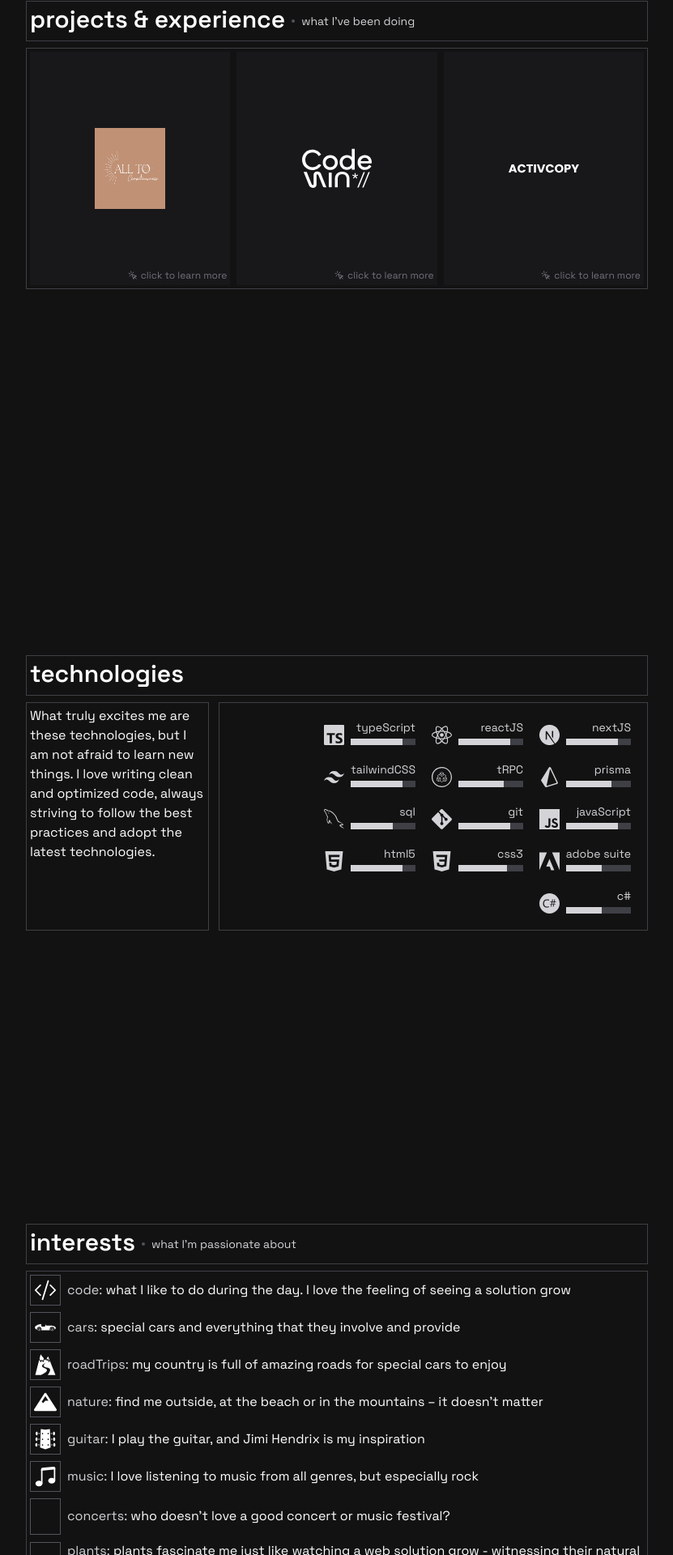
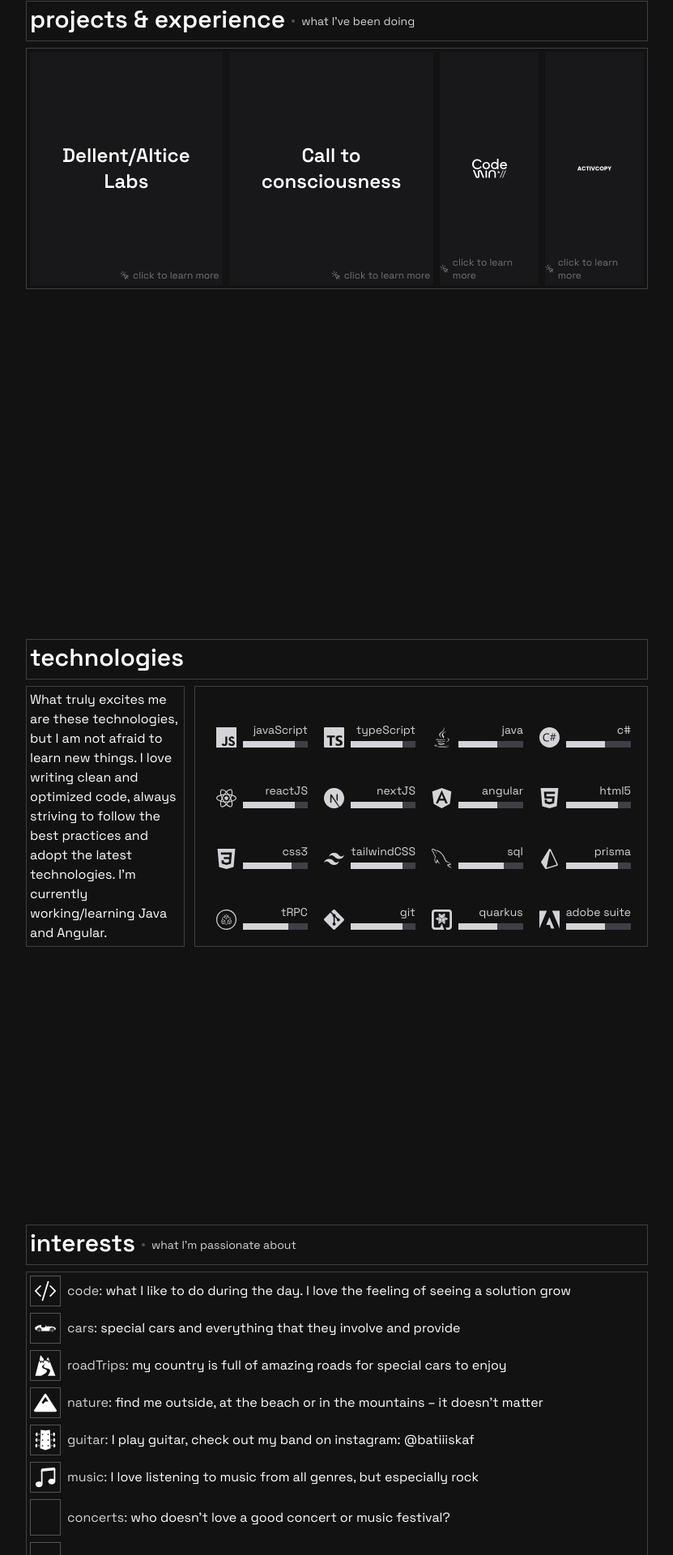
Before and after one commit to tquintal/tquintal, a React (Create React App) app: page / in a window 1280 px wide. Shown: the part 1021-2941 px from the top of the page at 81% size, without its empty margins (224-1055 px from the left). Built offline with nearby package versions, Linux system fonts and the light colour scheme; some icons are missing.

Commit message:
content update

```diff
--- a/src/data/projects.ts
+++ b/src/data/projects.ts
@@ -30,17 +30,23 @@ export type Project = {
 export const projects: Project[] = [
   {
     id: "1",
+    name: "Dellent/Altice Labs",
+    description: "More details coming soon.",
+    smallDescription: "javascript, angular, java, quarkus",
+    link: "https://www.alticelabs.com/",
+  },
+  {
+    id: "2",
     name: "Call to consciousness",
     description:
       "🌐 This project is a Next.js application created to serve as a portfolio website for my sister.\n\n🔐 I have successfully implemented a login system using NextAuth.\n\n🎨 Additionally, I have integrated interface elements to enable dynamic content editing. This is facilitated by Prisma ORM, allowing for efficient database interactions and data modeling.\n\n🚀 Furthermore, these features have been implemented using tRPC, a framework for building type-safe APIs. This ensures robust communication between the front-end and back-end, enhancing the overall performance and reliability of the application.\n\n",
     smallDescription: "nextJS, reactJS, typescript, tRPC, prismaORM, fullstack, backoffice, login, UX/UI, forms, git",
-    logo: callToConsciousnessLogo,
     image: callToConsciousness,
     link: "https://www.call-to-consciousness.com/",
     repoLink: "https://github.com/tquintal/call-to-consciousness/",
   },
   {
-    id: "2",
+    id: "3",
     name: "CodeWin",
     projects: [
       {
@@ -91,7 +97,7 @@ export const projects: Project[] = [
     link: "https://www.codewin.pt/",
   },
   {
-    id: "3",
+    id: "4",
     name: "Activcopy",
     description:
       "I was in charge of designing, conceptualizing, developing, and implementing the website. This allowed me to incorporate essential React functionalities, manage forms, translations, and ensure responsiveness. I delivered Activcopy a contemporary, optimized solution that authentically represents the company, significantly enhancing its digital presence.",
--- a/src/views/interests.tsx
+++ b/src/views/interests.tsx
@@ -29,7 +29,7 @@ const Interests = () => {
           find me outside, at the beach or in the mountains – it doesn't matter
         </Interest>
         <Interest icon={guitar} title="guitar">
-          I play the guitar, and Jimi Hendrix is my inspiration
+          I play guitar, check out my band on instagram: @batiiiskaf
         </Interest>
         <Interest icon={music} title="music">
           I love listening to music from all genres, but especially rock
@@ -38,14 +38,13 @@ const Interests = () => {
           who doesn't love a good concert or music festival?
         </Interest>
         <Interest icon={plants} title="plants">
-          plants fascinate me just like watching a web solution grow - witnessing their natural development is a source of constant
-          wonder and joy
+          plants fascinate me just like watching a project grow
         </Interest>
         <Interest icon={books} title="books">
           I'm starting to enjoy and explore the amazing world of books
         </Interest>
         <Interest icon={gym} title="gym">
-          this is where I take care of my body
+          this is my favourite playground
         </Interest>
       </div>
     </Container>
--- a/src/views/projects.tsx
+++ b/src/views/projects.tsx
@@ -15,7 +15,7 @@ const Projects = () => {
     <Container id="PROJECTS" forwardRef={projectsRef} title="projects & experience" defaultView description="what I've been doing">
       <div className="flex gap-2 max-lg:flex-col">
         {projects.map((project) => (
-          <Card key={project.id} id={project.id} logo={project.logo} />
+          <Card key={project.id} id={project.id} logo={project.logo} name={project.name} />
         ))}
       </div>
     </Container>
@@ -24,13 +24,18 @@ const Projects = () => {
 
 export default Projects;
 
-const Card = ({ id, logo }: { id?: string; logo?: string }) => {
+const Card = ({ id, logo, name }: { id?: string; logo?: string; name: string }) => {
   return (
     <div className="relative w-1/2 transition bg-zinc-900 hover:bg-zinc-800 max-md:w-full h-72">
       <Link to={`/project/${id}`}>
         {logo && (
           <div className="flex items-center justify-center h-full">
             <LazyLoadImage src={logo} className="w-[35%] h-[35%]" />
+          </div>
+        )}
+        {!logo && (
+          <div className="flex items-center justify-center h-full p-10">
+            <span className="text-2xl font-semibold text-center">{name}</span>
           </div>
         )}
         <div className="absolute flex items-center gap-1 text-xs transition cursor-pointer bottom-1 right-1 text-zinc-500">
--- a/src/views/technologies.tsx
+++ b/src/views/technologies.tsx
@@ -1,5 +1,6 @@
 import { IconType } from "react-icons";
 import { GrMysql as sql } from "react-icons/gr";
+import { FaJava as java } from "react-icons/fa";
 import {
   SiAdobe as adobeSuite,
   SiCsharp as csharp,
@@ -13,6 +14,8 @@ import {
   SiTailwindcss as tailwind,
   SiTrpc as trpc,
   SiTypescript as typeScript,
+  SiAngular as angular,
+  SiQuarkus as quarkus,
 } from "react-icons/si";
 
 import Container from "../components/container";
@@ -46,22 +49,26 @@ const Technologies = () => {
       <div className="flex w-full gap-3 max-sm:flex-col-reverse">
         <div className="w-full p-1 border border-zinc-700">
           What truly excites me are these technologies, but I am not afraid to learn new things. I love writing clean and optimized
-          code, always striving to follow the best practices and adopt the latest technologies.
+          code, always striving to follow the best practices and adopt the latest technologies. I'm currently working/learning Java and
+          Angular.
         </div>
         <div className="flex flex-wrap justify-end gap-5 p-5 border max-sm:justify-between border-zinc-700">
+          <Skill icon={javasSript} description="javaScript" percentage="80" />
           <Skill icon={typeScript} description="typeScript" percentage="80" />
+          <Skill icon={java} description="java" percentage="60" />
+          <Skill icon={csharp} description="c#" percentage="60" />
           <Skill icon={react} description="reactJS" percentage="80" />
           <Skill icon={nextJS} description="nextJS" percentage="80" />
-          <Skill icon={tailwind} description="tailwindCSS" percentage="80" />
-          <Skill icon={trpc} description="tRPC" percentage="70" />
-          <Skill icon={prisma} description="prisma" percentage="70" />
-          <Skill icon={sql} description="sql" percentage="65" />
-          <Skill icon={git} description="git" percentage="80" />
-          <Skill icon={javasSript} description="javaScript" percentage="80" />
+          <Skill icon={angular} description="angular" percentage="60" />
           <Skill icon={html} description="html5" percentage="80" />
           <Skill icon={css} description="css3" percentage="75" />
-          <Skill icon={adobeSuite} description="adobe suite" percentage="55" />
-          <Skill icon={csharp} description="c#" percentage="55" />
+          <Skill icon={tailwind} description="tailwindCSS" percentage="80" />
+          <Skill icon={sql} description="sql" percentage="70" />
+          <Skill icon={prisma} description="prisma" percentage="80" />
+          <Skill icon={trpc} description="tRPC" percentage="70" />
+          <Skill icon={git} description="git" percentage="80" />
+          <Skill icon={quarkus} description="quarkus" percentage="60" />
+          <Skill icon={adobeSuite} description="adobe suite" percentage="60" />
         </div>
       </div>
     </Container>
```
